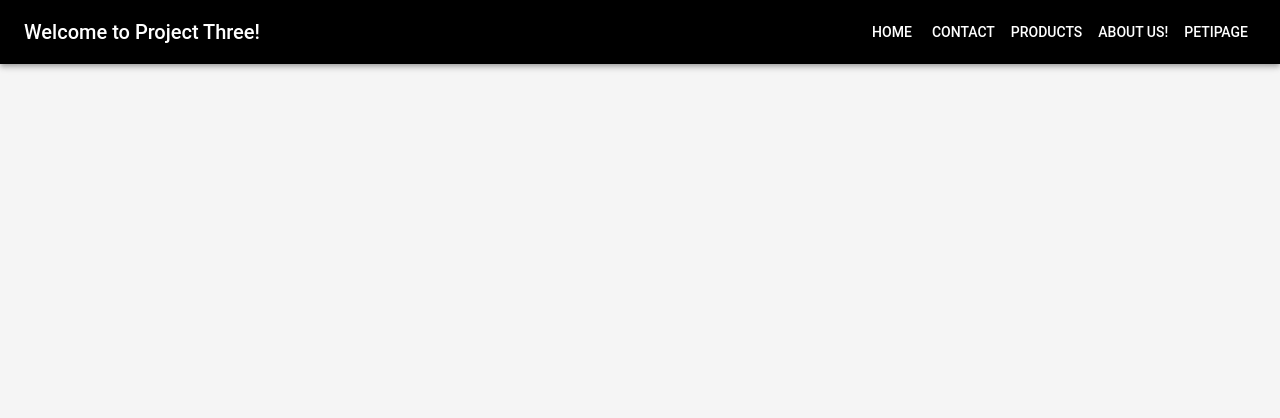
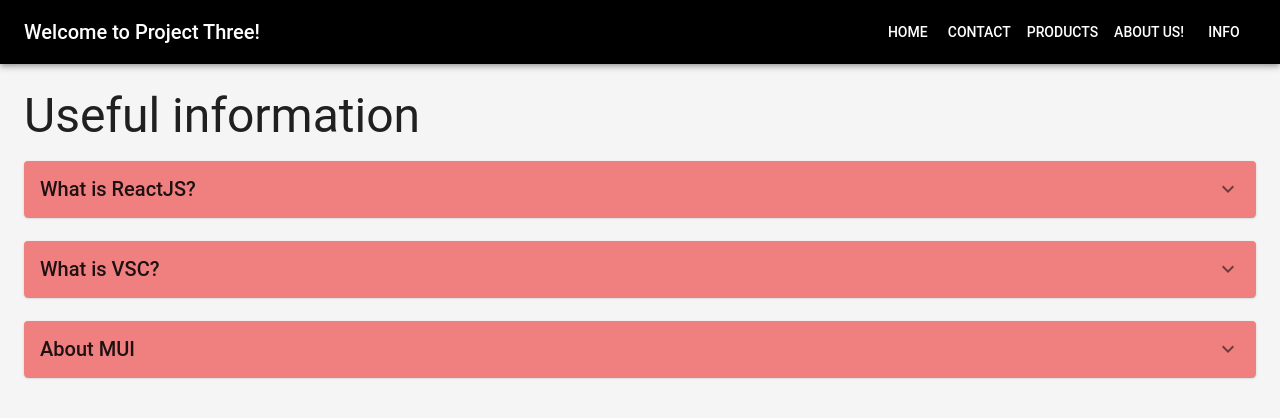
Before and after one commit to selmakarasoftic/web, a React (Create React App) app in the folder Projects/ProjectThree/my-app/: page /Info in a window 1280 px wide. Shown: the top 418 px of the page. Built offline with nearby package versions, Linux system fonts and the light colour scheme.

Commit message:
added fifth page

```diff
--- a/Projects/ProjectThree/my-app/src/App.js
+++ b/Projects/ProjectThree/my-app/src/App.js
@@ -8,7 +8,7 @@
 import Contact from "./Pages/Contact";
 import { Container, CssBaseline } from "@mui/material";
 import { ThemeProvider, createTheme } from "@mui/material/styles";
-import PetiPage from './Pages/PetiPage';
+import Info from './Pages/Info';
 
 
 function App() {
@@ -21,7 +21,7 @@
           <Route path="/Home" element={<Home />} />
           <Route path="/Products" element={<Products />} />
           <Route path="/AboutUs" element={<AboutUs />} />
-          <Route path="/PetiPage" element={<PetiPage />} />
+          <Route path="/Info" element={<Info />} />
         </Routes>
       </div>
     </Router>
--- a/Projects/ProjectThree/my-app/src/Components/Navbar.js
+++ b/Projects/ProjectThree/my-app/src/Components/Navbar.js
@@ -23,8 +23,8 @@
         <Button color="inherit" component={Link} to="/AboutUs">
           About Us!
         </Button>
-        <Button color="inherit" component={Link} to="/PetiPage">
-          PetiPage
+        <Button color="inherit" component={Link} to="/Info">
+          Info
         </Button>
       </Toolbar>
     </AppBar>
--- /dev/null
+++ b/Projects/ProjectThree/my-app/src/Pages/Info.js
@@ -0,0 +1,46 @@
+import React from 'react';
+import { Typography, Grid, Box, Card, CardContent, Accordion, AccordionSummary, AccordionDetails } from '@mui/material';
+import ExpandMoreIcon from '@mui/icons-material/ExpandMore';
+
+const stuff = [
+  {
+    question: 'What is ReactJS?',
+    answer: 'React is a free and open-source front-end JavaScript library for building user interfaces based on components. It is maintained by Meta and a community of individual developers and companies. React can be used to develop single-page, mobile, or server-rendered applications with frameworks like Next.js.'
+  },
+  {
+    question: 'What is VSC?',
+    answer: 'Visual Studio Code, also commonly referred to as VS Code, is a source-code editor developed by Microsoft for Windows, Linux, macOS and web browsers. Features include support for debugging, syntax highlighting, intelligent code completion, snippets, code refactoring, and embedded version control with Git.'
+  },
+  {
+    question: 'About MUI',
+    answer: 'MUI provides a simple, customizable, and accessible library of React components. Follow your own design system, or start with Material Design.'
+  }
+];
+
+const FAQ = () => {
+  return (
+    <Box sx={{ flexGrow: 1, padding: 3 }}>
+      <Typography variant="h3" gutterBottom>
+        Useful information
+      </Typography>
+      <Grid container spacing={3}>
+        {stuff.map((stuff, index) => (
+          <Grid item xs={12} key={index}>
+            <Accordion>
+              <AccordionSummary expandIcon={<ExpandMoreIcon />}>
+                <Typography variant="h6">{stuff.question}</Typography>
+              </AccordionSummary>
+              <AccordionDetails>
+                <Typography variant="body1">
+                  {stuff.answer}
+                </Typography>
+              </AccordionDetails>
+            </Accordion>
+          </Grid>
+        ))}
+      </Grid>
+    </Box>
+  );
+};
+
+export default FAQ;
--- a/Projects/ProjectThree/my-app/src/Pages/PetiPage.js
+++ /dev/null
@@ -1,9 +0,0 @@
-import React from 'react'
-
-const PetiPage = () => {
-    return (
-        <div>Ovo trebam preimenovat i skontat sta moze biti peti page</div>
-    )
-}
-
-export default PetiPage
```
